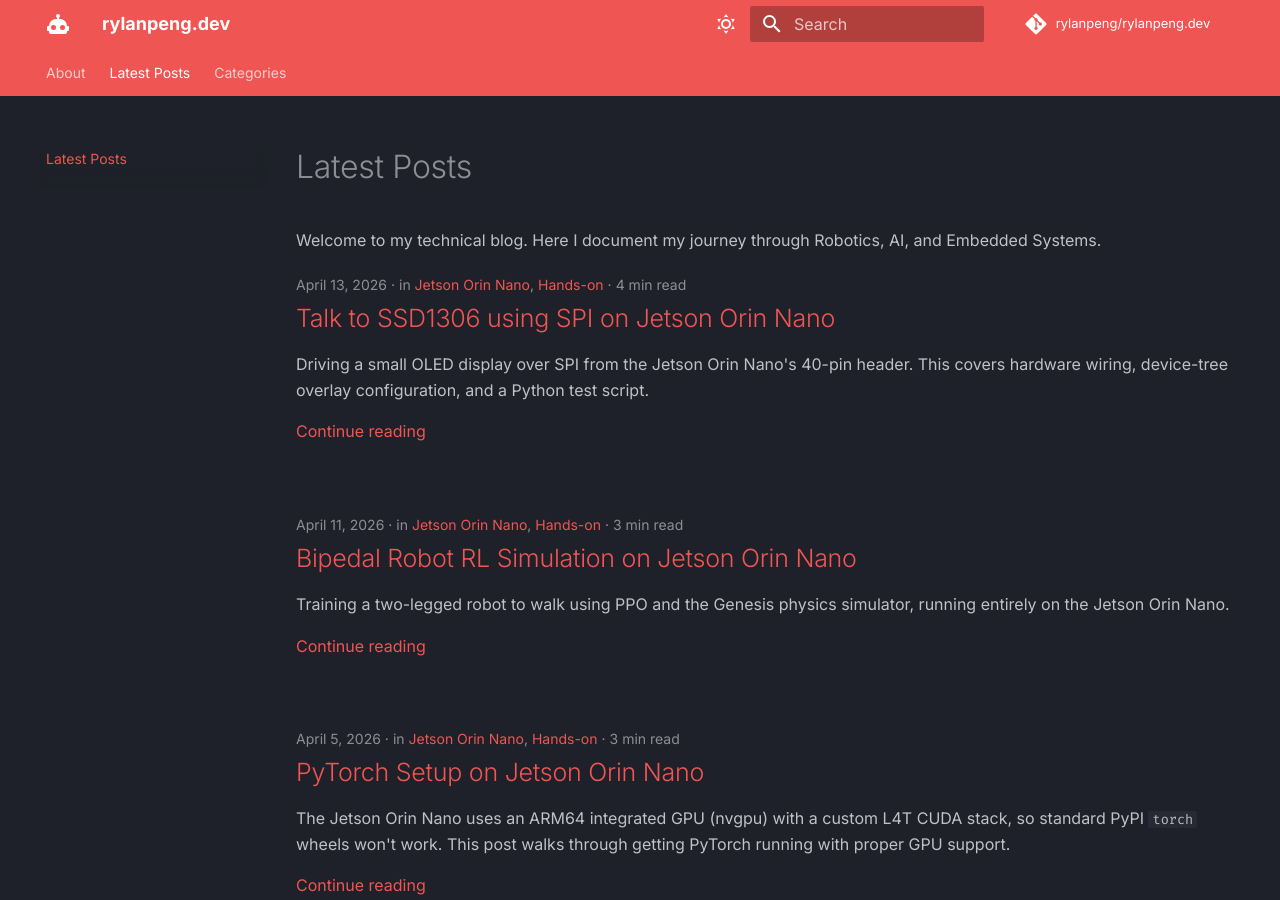
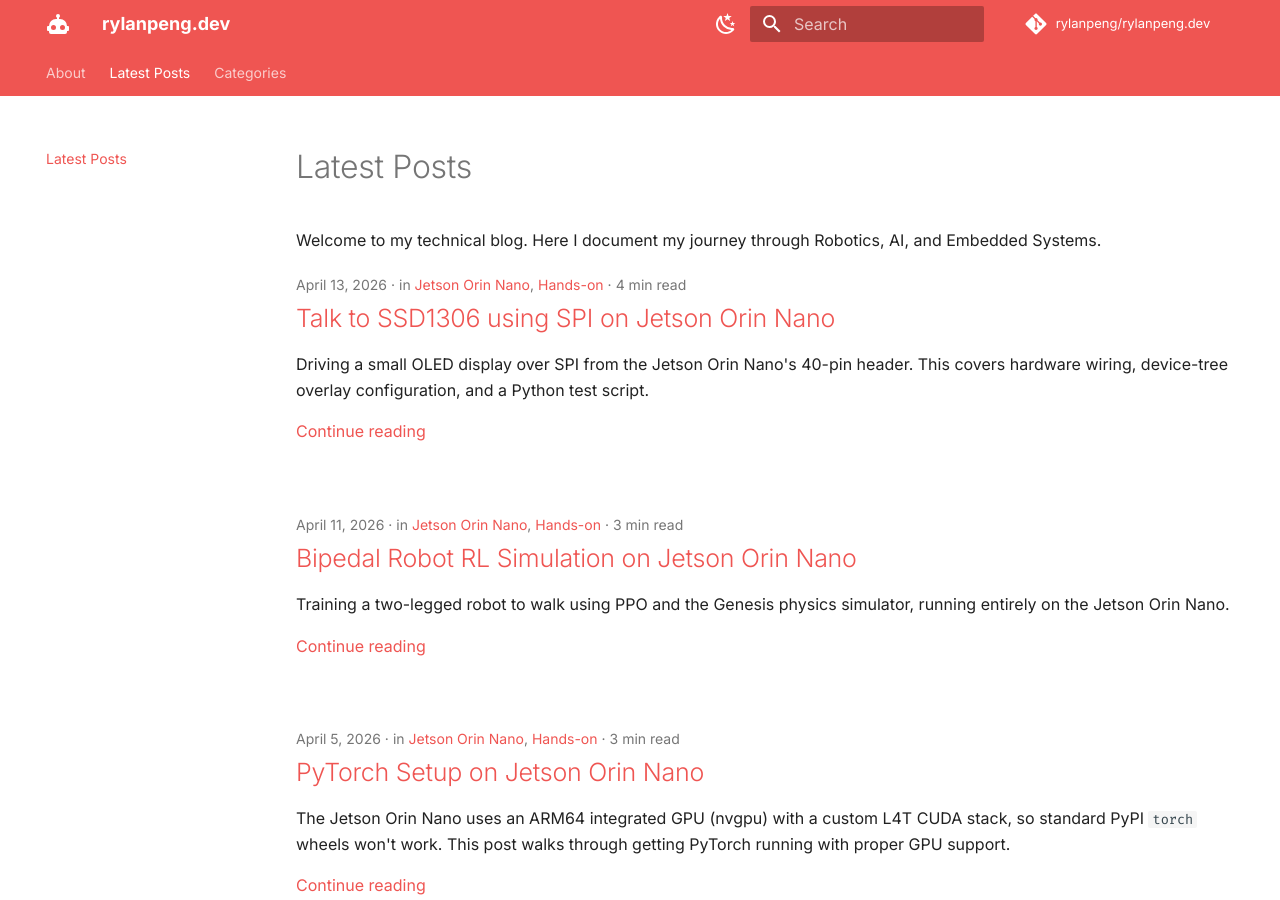
Before and after one commit to rylanpeng/rylanpeng.dev, an MkDocs documentation site: the page built from docs/index.md, in a window 1280 px wide and 900 px high. Built offline with MkDocs 1.6.1 and Material for MkDocs 9.7.7, drawn with Linux system fonts in a browser that asks for light colours; comment, search, counter and statistics services are not loaded.

Commit message:
Default to light mode

```diff
--- a/mkdocs.yml
+++ b/mkdocs.yml
@@ -26,19 +26,19 @@ theme:
     - content.code.copy
     - content.code.annotate
   palette:
+    # Light Mode
+    - scheme: default
+      toggle:
+        icon: material/weather-night
+        name: Switch to dark mode
+      primary: red
+      accent: indigo
+
     # Dark Mode
     - scheme: slate
       toggle:
         icon: material/weather-sunny
         name: Switch to light mode
-      primary: red
-      accent: indigo
-
-    # Light Mode
-    - scheme: default
-      toggle:
-        icon: material/weather-night
-        name: Switch to dark mode
       primary: red
       accent: indigo
 
```
